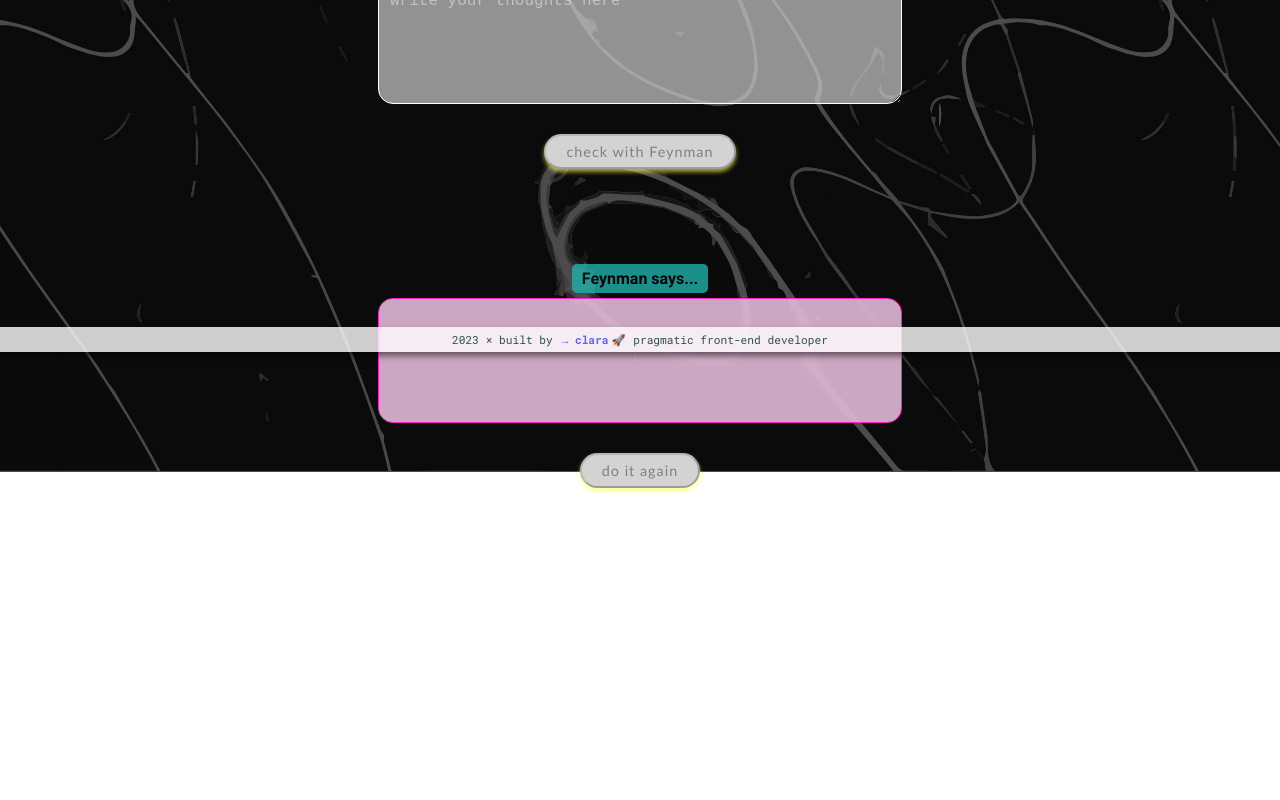
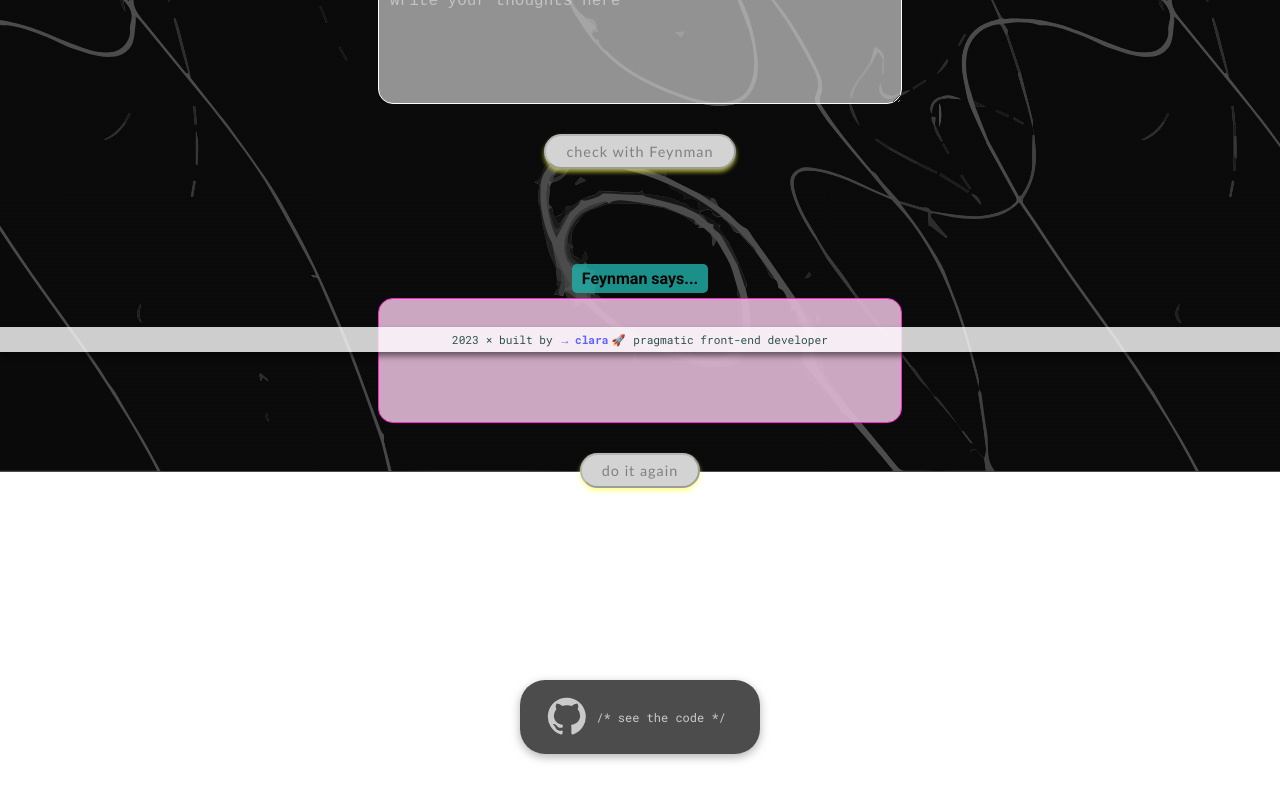
Before and after one commit to clasei/quantum-cookies, an Angular app: page / in a window 1280 px wide. Shown: the part 448-1248 px from the top of the page. Before the commit the page ends 1041 px from the top, so only its background shows below. Built offline with nearby package versions, Linux system fonts and the light colour scheme.

Commit message:
gh link added at the bottom

```diff
--- a/src/app/app.component.html
+++ b/src/app/app.component.html
@@ -9,7 +9,7 @@
         [quote]="currentQuote"
         (resetEvent)="handleReset()">
     </app-quantum-cookies-display>
-
+    <app-code-link></app-code-link>
     <app-footer></app-footer>
  </div>
 <router-outlet></router-outlet>
--- a/src/app/app.module.ts
+++ b/src/app/app.module.ts
@@ -11,6 +11,7 @@ import { UserInputComponent } from './components/user-input/user-input.component
 import { ActionButtonComponent } from './components/action-button/action-button.component';
 import { QuantumCookiesDisplayComponent } from './components/quantum-cookies-display/quantum-cookies-display.component';
 import { InfoComponent } from './components/info/info.component';
+import { CodeLinkComponent } from './components/code-link/code-link.component';
 import { FooterComponent } from './components/footer/footer.component';
 
 @NgModule({
@@ -21,7 +22,8 @@ import { FooterComponent } from './components/footer/footer.component';
     ActionButtonComponent,
     QuantumCookiesDisplayComponent,
     InfoComponent,
-    FooterComponent
+    FooterComponent,
+    CodeLinkComponent
   ],
   imports: [
     HttpClientModule,
--- /dev/null
+++ b/src/app/components/code-link/code-link.component.html
@@ -0,0 +1,17 @@
+<div id="code-link-container">
+    <a href="https://github.com/clasei/quantum-cookies" target="_blank" rel="noopener noreferrer" class="code-link">
+          <svg width="50px" height="50px" viewBox="0 0 48 48" xmlns="http://www.w3.org/2000/svg">
+              <title>see the code</title>
+              <g id="Layer_2" data-name="Layer 2">
+              <g id="invisible_box" data-name="invisible box">
+                  <rect width="48" height="48" fill="none"/>
+                  <rect width="48" height="48" fill="none"/>
+              </g>
+              <g id="icons_Q2" data-name="icons Q2">
+                  <path d="M24,1.9a21.6,21.6,0,0,0-6.8,42.2c1,.2,1.8-.9,1.8-1.8V39.4c-6,1.3-7.9-2.9-7.9-2.9a6.5,6.5,0,0,0-2.2-3.2C6.9,31.9,9,32,9,32a4.3,4.3,0,0,1,3.3,2c1.7,2.9,5.5,2.6,6.7,2.1a5.4,5.4,0,0,1,.5-2.9C12.7,32,9,28,9,22.6A10.7,10.7,0,0,1,11.9,15a6.2,6.2,0,0,1,.3-6.4,8.9,8.9,0,0,1,6.4,2.9,15.1,15.1,0,0,1,5.4-.8,17.1,17.1,0,0,1,5.4.7,9,9,0,0,1,6.4-2.8,6.5,6.5,0,0,1,.4,6.4A10.7,10.7,0,0,1,39,22.6C39,28,35.3,32,28.5,33.2a5.4,5.4,0,0,1,.5,2.9v6.2a1.8,1.8,0,0,0,1.9,1.8A21.7,21.7,0,0,0,24,1.9Z"/>
+              </g>
+              </g>
+          </svg>
+          <p>/* see the code */</p>
+      </a>
+  </div>
--- /dev/null
+++ b/src/app/components/code-link/code-link.component.scss
@@ -0,0 +1,59 @@
+#code-link-container {
+    display: flex;
+    align-items: center;
+    justify-content: center;
+    gap: 0.5rem;
+    font-family: 'Roboto Mono', monospace;
+    z-index: 3;
+    color: #444;
+    transition: scale 1s ease-out;
+    background-color: rgba(0, 0, 0, 0.7);
+    box-shadow: 0 3px 10px rgba(147, 147, 147, 0.7);
+    padding: 1rem;
+    margin: 1rem auto;
+    margin-top: 7rem;
+    margin-bottom: 1rem;
+    border-radius: 25px;
+    width: 13rem;
+}
+
+#code-link-container:hover {
+    scale: 0.9;
+    box-shadow: 0 7px 13px rgba(147, 147, 147, 0.9);
+}
+
+#code-link-container svg {
+    width: 42px;
+    height: auto;
+    fill: currentColor;
+    transition: color 1s ease-out;
+}
+
+#code-link-container p {
+    margin: 0;
+    font-size: 0.75rem;
+    padding: 0.5rem;
+}
+
+#code-link-container a {
+    color: rgba(255, 255, 255, 0.7);
+    transition: color 1s ease-out;
+}
+
+#code-link-container a:hover {
+    text-decoration: none;
+    color: rgb(10, 112, 255);
+}
+
+.code-link {
+    display: flex;
+    align-items: center;
+    text-decoration: none;
+    color: inherit;
+}
+
+@media only screen and (max-width: 600px) {
+    #code-link-container {
+        padding: 0.75rem;
+    }
+}
--- a/src/app/components/quantum-cookies-display/quantum-cookies-display.component.scss
+++ b/src/app/components/quantum-cookies-display/quantum-cookies-display.component.scss
@@ -43,6 +43,7 @@ button {
     font-size: 0.9rem;
     letter-spacing: 1px;
     margin: 5px auto;
+    margin-bottom: 5rem;
     transition: all 0.4s ease;
     cursor: pointer;
     box-shadow: 0px 3px 4px 0px rgba(252, 255, 78, 0.642);
@@ -63,6 +64,7 @@ button {
     button {
         font-size: 0.8rem;
         letter-spacing: 0.6px;
+        margin-bottom: 3rem;
     }
 
     .quote-text {
```
Also changed, not shown: src/app/components/code-link/code-link.component.ts (added, +10 -0 lines), 1 other file (tests, documents, lock files or other folders).
